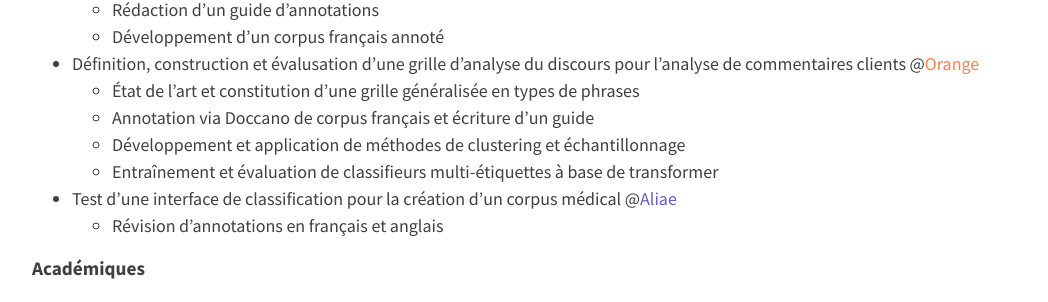
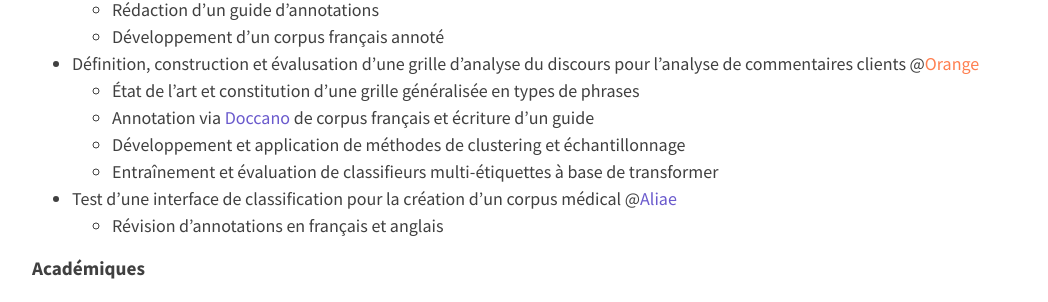
Before and after one commit to ludivinero/ludivinero.github.io, a Jekyll site: the page built from projets.md, in a window 1280 px wide. Shown: the part 741-1043 px from the top of the page, without its empty margins (114-1162 px from the left). Built offline with Jekyll 4.4.1, drawn with Linux system fonts in a browser that asks for light colours; nearby versions of some CDN libraries.

Commit message:
Update projets.md

```diff
--- a/projets.md
+++ b/projets.md
@@ -16,10 +16,10 @@ entries_layout: list
   - Développement d'un corpus français annoté
 - Définition, construction et évalusation d'une grille d'analyse du discours pour l'analyse de commentaires clients @<a href="https://hellofuture.orange.com/fr/" style="color:coral; text-decoration:none;">Orange</a>
   - État de l’art et constitution d’une grille généralisée en types de phrases
-  - Annotation via Doccano de corpus français et écriture d'un guide
+  - Annotation via <a href="https://doccano.github.io/doccano/" style="color:slateblue; text-decoration:none;">Doccano</a> de corpus français et écriture d'un guide
   - Développement et application de méthodes de clustering et échantillonnage
   - Entraînement et évaluation de classifieurs multi-étiquettes à base de transformer
-- Test d'une interface de classification pour la création d'un corpus médical @<a href="https://hellofuture.orange.com/fr/" style="color:slateblue; text-decoration:none;">Aliae</a>
+- Test d'une interface de classification pour la création d'un corpus médical @<a href="https://www.aliae.io" style="color:slateblue; text-decoration:none;">Aliae</a>
   - Révision d'annotations en français et anglais
 
 #### Académiques
```
